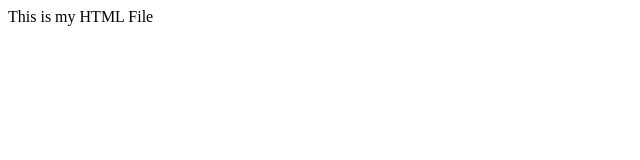
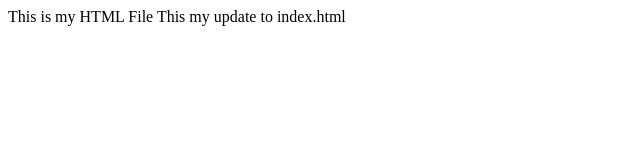
Before and after one commit to emailtoapandey/test, a plain HTML site: page index.html in a window 1280 px wide. Shown: the whole page, without its empty margins (0-640 px from the left). Drawn offline with Linux system fonts and the light colour scheme.

Commit message:
Update index.html

```diff
--- a/index.html
+++ b/index.html
@@ -1,4 +1,4 @@
 <html>
 <head> This is my HTML File</head>
-
+<body> This my update to index.html</body>
 </html>
```
